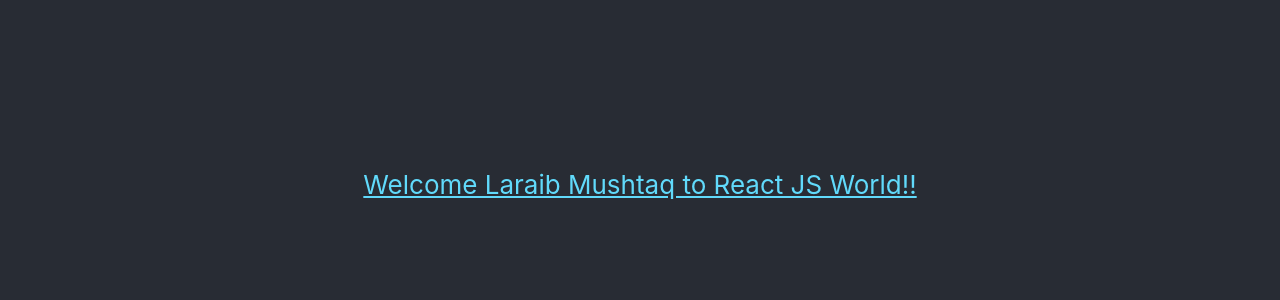
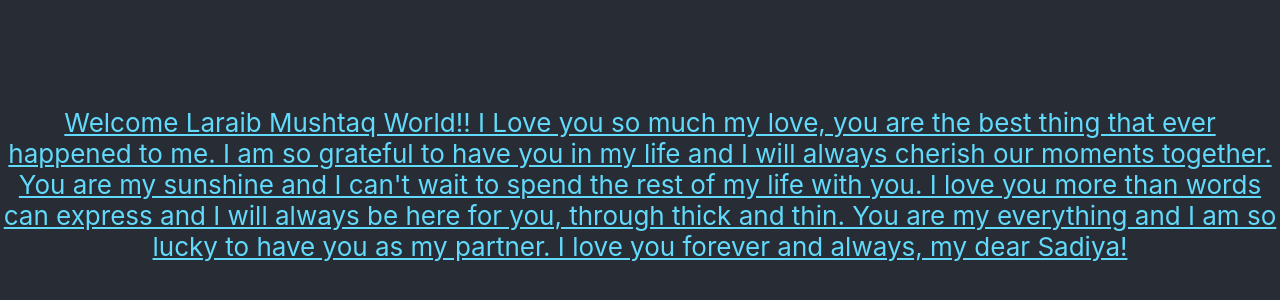
Before and after one commit to Laraibbhat/kashmir, a React (Create React App) app: page / in a window 1280 px wide. Shown: the part 216-516 px from the top of the page. Built offline with nearby package versions, Linux system fonts and the light colour scheme.

Commit message:
Updated Text

```diff
--- a/src/App.js
+++ b/src/App.js
@@ -10,7 +10,14 @@
           target="_blank"
           rel="noopener noreferrer"
         >
-          Welcome Laraib Mushtaq to React JS World!!
+          Welcome Laraib Mushtaq World!! I Love you so much my love, you are the
+          best thing that ever happened to me. I am so grateful to have you in
+          my life and I will always cherish our moments together. You are my
+          sunshine and I can't wait to spend the rest of my life with you. I
+          love you more than words can express and I will always be here for
+          you, through thick and thin. You are my everything and I am so lucky
+          to have you as my partner. I love you forever and always, my dear
+          Sadiya!
         </a>
       </header>
     </div>
```
